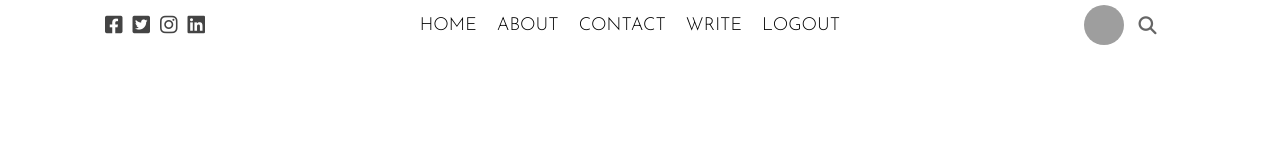
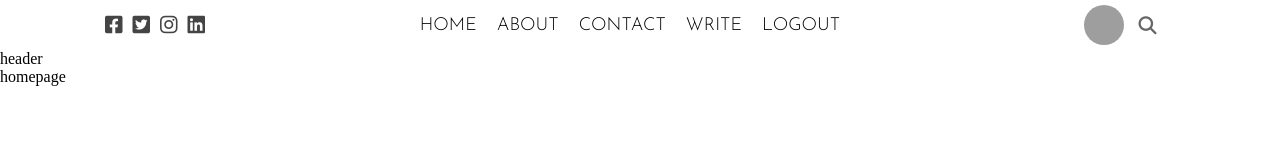
Before and after one commit to n4vdeep/react-blog, a React (Create React App) app: page / in a window 1280 px wide. Shown: the top 160 px of the page. Built offline with nearby package versions, Linux system fonts and the light colour scheme; grey boxes are pictures that could not be loaded.

Commit message:
header and homepage basis

```diff
--- a/src/App.js
+++ b/src/App.js
@@ -1,10 +1,12 @@
 import React from 'react';
+import Home from "./pages/home/Home"
 import NavBar from './navbar/NavBar';
 
 function App() {
   return (
     <React.Fragment>
       <NavBar />
+      <Home />
     </React.Fragment>
   );
 }
--- /dev/null
+++ b/src/header/Header.jsx
@@ -0,0 +1,9 @@
+import './header.css'
+
+export default function Header() {
+  return (
+    <div className="header">
+      header
+    </div>
+  )
+}
--- /dev/null
+++ b/src/pages/home/Home.jsx
@@ -0,0 +1,11 @@
+import Header from '../../header/Header'
+import "./home.css"
+
+export default function Home() {
+  return (
+    <div className="home">
+      <Header />
+      homepage
+    </div>
+  )
+}
```
Also changed, not shown: src/header/header.css (added), src/pages/home/home.css (added).
